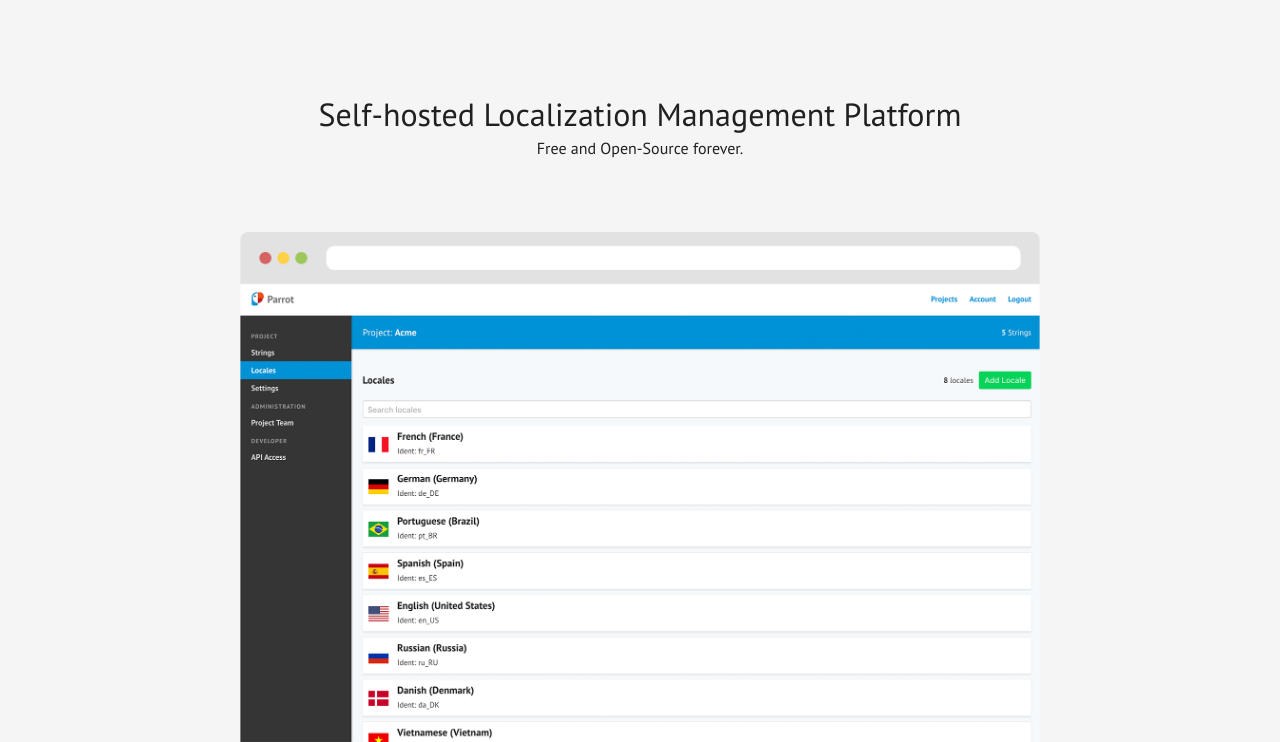
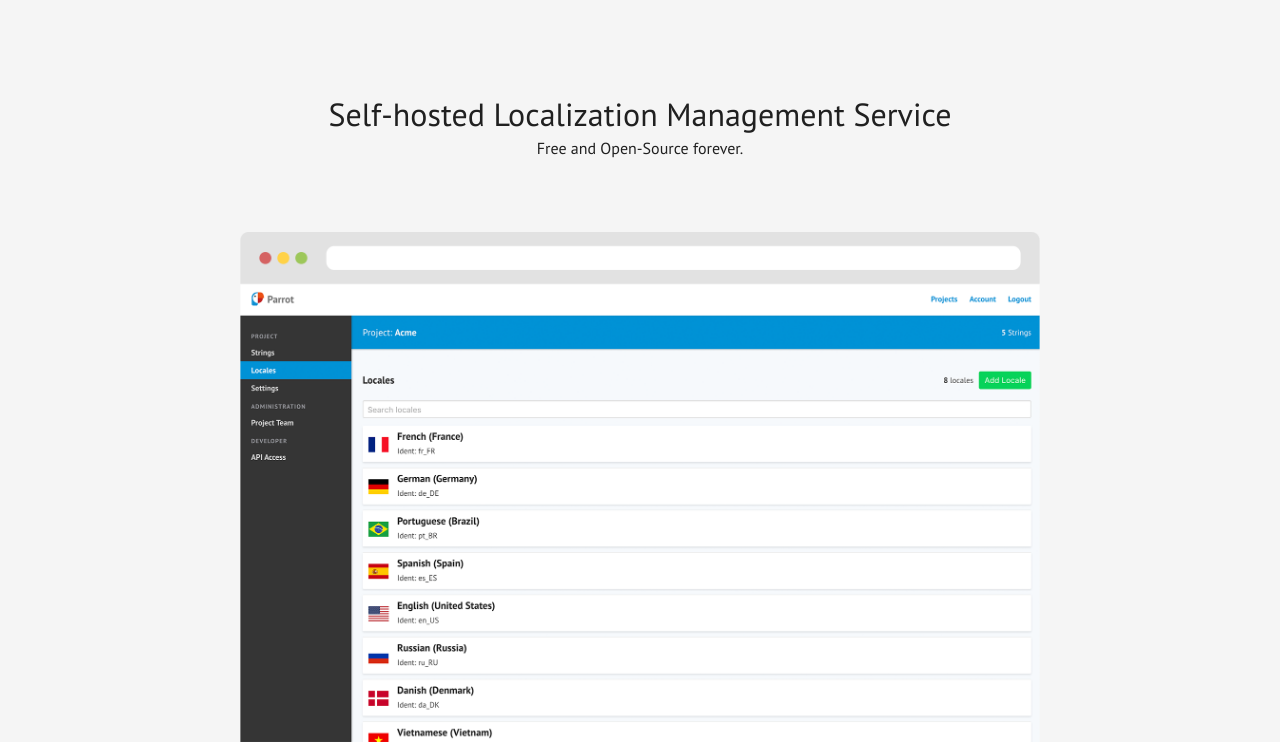
Before and after one commit to anthonynsimon/parrot.github.io, a website: page index.html in a window 1280 px wide. Shown: the part 58-800 px from the top of the page. Drawn offline with Linux system fonts and the light colour scheme.

Commit message:
Update index.html

```diff
--- a/index.html
+++ b/index.html
@@ -32,7 +32,7 @@
 
     <section class="headmast">
         <div class="headmast-intro">
-            <h1 class="title">Self-hosted Localization Management Platform</h1>
+            <h1 class="title">Self-hosted Localization Management Service</h1>
             <p class="subtitle">Free and Open-Source forever.</p>
         </div>
         <figure class="headmast-image">
```
